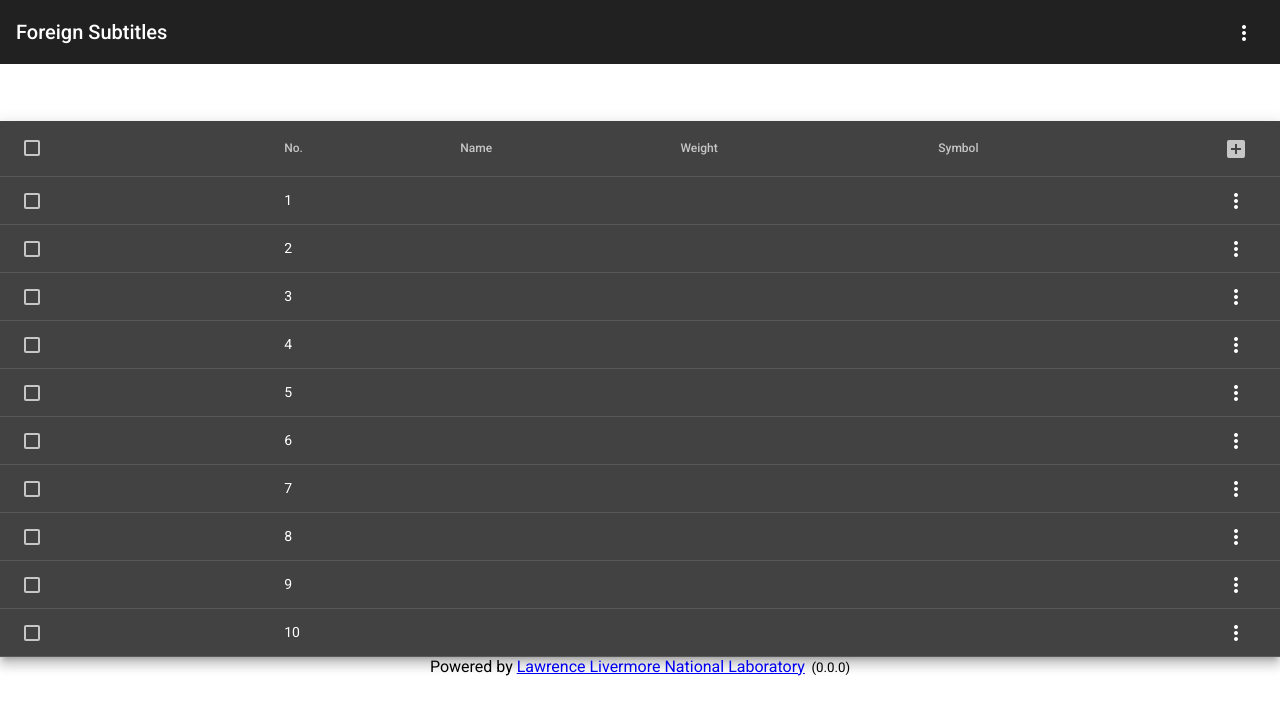
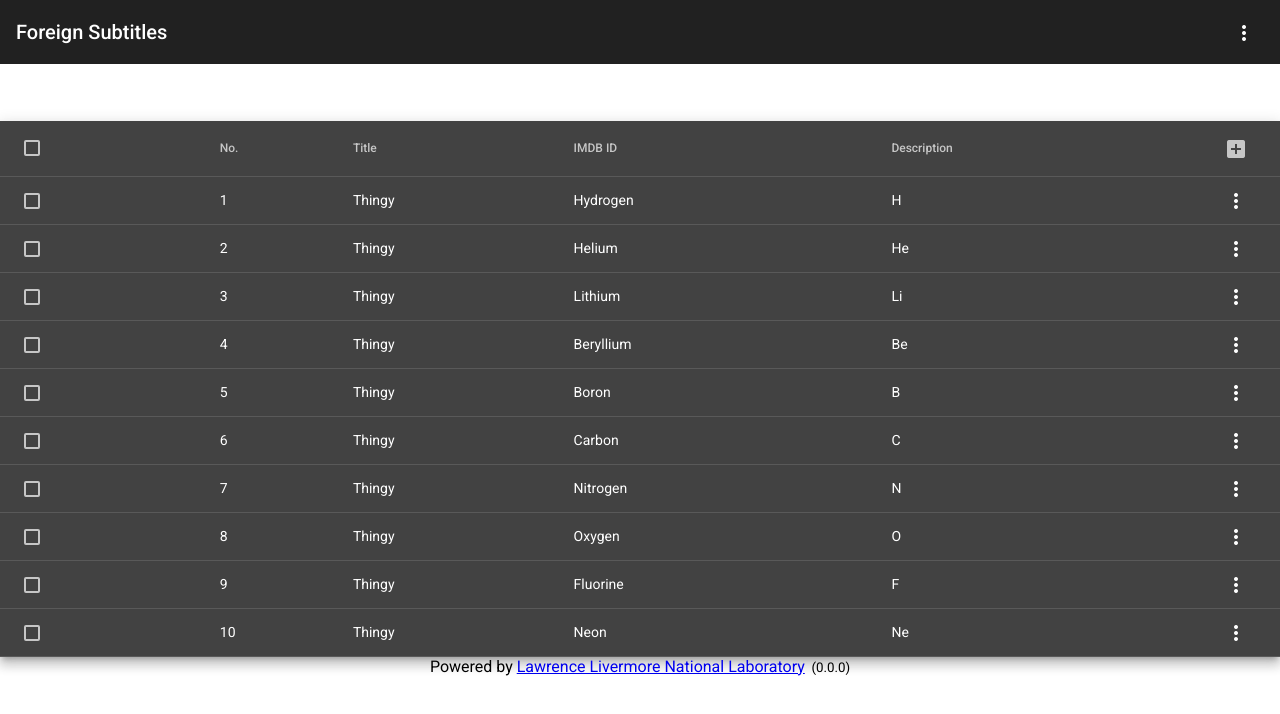
Before and after one commit to joe-eklund/foreign-subs, an Angular app in the folder frontend/: page / in a window 1280 px wide. Shown: the top 714 px of the page. Built offline with nearby package versions, Linux system fonts and the light colour scheme; no server answers.

Commit message:
can now get data

```diff
--- a/frontend/src/app/pages/movie-table/modify-movie/modify-movie.component.html
+++ b/frontend/src/app/pages/movie-table/modify-movie/modify-movie.component.html
@@ -1,9 +1,8 @@
 <h1 mat-dialog-title>Movie</h1>
 <div mat-dialog-content>
-  <p>What's your favorite animal?</p>
   <mat-form-field>
-    <mat-label>Name</mat-label>
-    <input matInput [(ngModel)]="data.name">
+    <mat-label>Title</mat-label>
+    <input matInput [(ngModel)]="data.title">
   </mat-form-field>
   <mat-form-field>
     <mat-label>IMDB ID</mat-label>
@@ -15,6 +14,6 @@
   </mat-form-field>
 </div>
 <div mat-dialog-actions>
-  <button mat-button (click)="onNoClick()">No Thanks</button>
-  <button mat-button [mat-dialog-close]="data" cdkFocusInitial>Ok</button>
+  <button mat-button (click)="onNoClick()">Cancel</button>
+  <button mat-button [mat-dialog-close]="data" cdkFocusInitial>Save</button>
 </div>
--- a/frontend/src/app/pages/movie-table/movie-table.component.html
+++ b/frontend/src/app/pages/movie-table/movie-table.component.html
@@ -34,21 +34,21 @@
     </ng-container>
 
     <!-- Name Column -->
-    <ng-container matColumnDef="name">
-      <th mat-header-cell *matHeaderCellDef> Name </th>
-      <td mat-cell *matCellDef="let element"> {{element.name}} </td>
+    <ng-container matColumnDef="title">
+      <th mat-header-cell *matHeaderCellDef> Title </th>
+      <td mat-cell *matCellDef="let element"> {{element.title}} </td>
     </ng-container>
 
     <!-- Weight Column -->
-    <ng-container matColumnDef="weight">
-      <th mat-header-cell *matHeaderCellDef> Weight </th>
-      <td mat-cell *matCellDef="let element"> {{element.weight}} </td>
+    <ng-container matColumnDef="imdb_id">
+      <th mat-header-cell *matHeaderCellDef> IMDB ID </th>
+      <td mat-cell *matCellDef="let element"> {{element.imdb_id}} </td>
     </ng-container>
 
     <!-- Symbol Column -->
-    <ng-container matColumnDef="symbol">
-      <th mat-header-cell *matHeaderCellDef> Symbol </th>
-      <td mat-cell *matCellDef="let element"> {{element.symbol}} </td>
+    <ng-container matColumnDef="description">
+      <th mat-header-cell *matHeaderCellDef> Description </th>
+      <td mat-cell *matCellDef="let element"> {{element.description}} </td>
     </ng-container>
 
     <!-- Star Column -->
--- a/frontend/src/app/pages/movie-table/movie-table.component.ts
+++ b/frontend/src/app/pages/movie-table/movie-table.component.ts
@@ -31,12 +31,9 @@ const ELEMENT_DATA: VideoBase[] = [
   styleUrls: ['./movie-table.component.scss']
 })
 export class MovieTableComponent implements OnInit {
-  displayedColumns: string[] = ['select', 'position', 'name', 'weight', 'symbol', 'star'];
+  displayedColumns: string[] = ['select', 'position', 'title', 'imdb_id', 'description', 'star'];
   dataSource = new MatTableDataSource(ELEMENT_DATA);
   selection = new SelectionModel<VideoBase>(true, []);
-
-  name: string;
-  animal: string;
 
   constructor(
     public dialog: MatDialog,
@@ -87,7 +84,7 @@ export class MovieTableComponent implements OnInit {
 
     dialogRef.afterClosed().subscribe(result => {
       console.log('The dialog was closed');
-      this.animal = result;
+      console.log(result);
     });
   }
 
```
Also changed, not shown: 1 other file (tests, documents, lock files or other folders).
